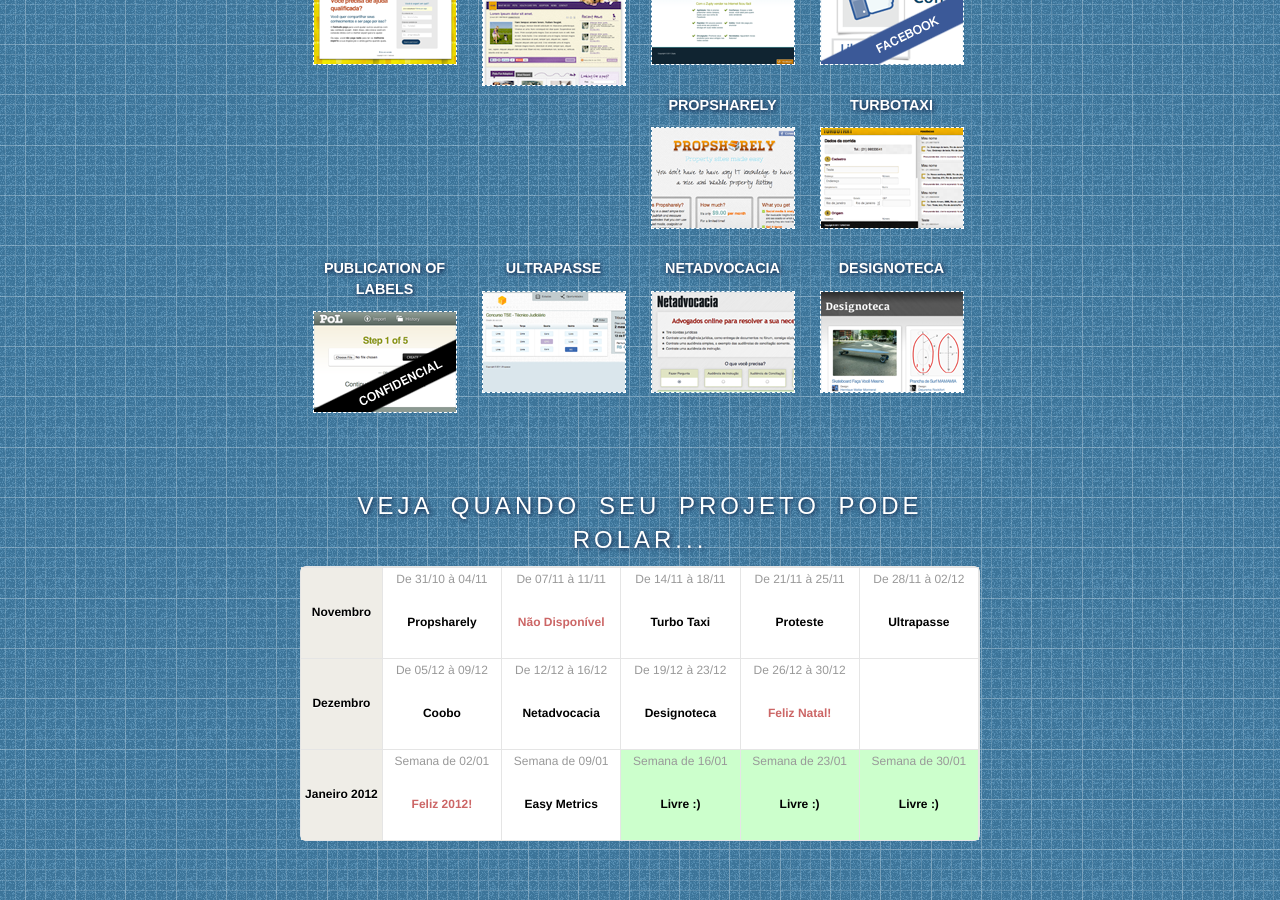
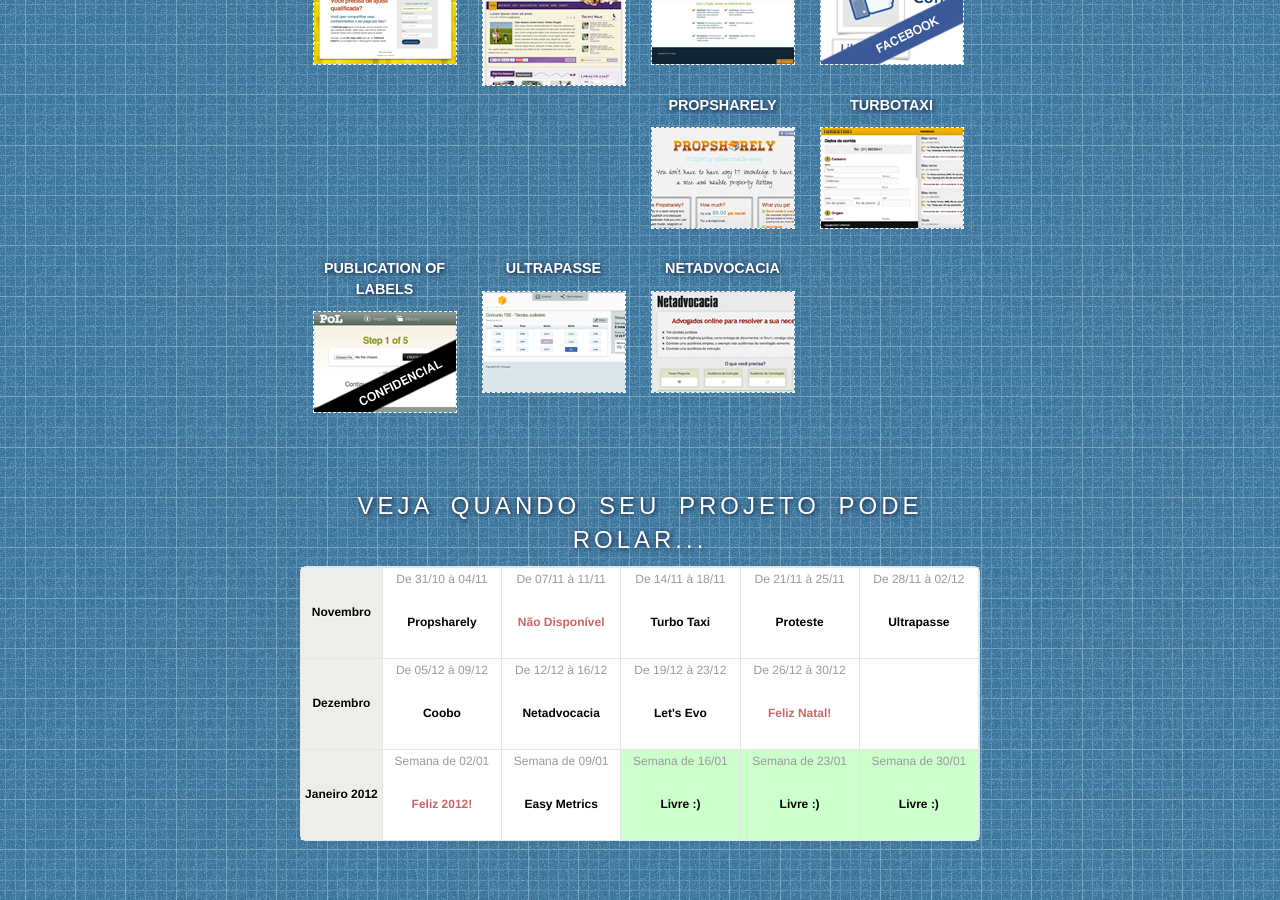
Before and after one commit to marciomarques/startupdev.github.com, a Jekyll site: the page built from index.html, in a window 1280 px wide and 900 px high, scrolled down 937 px. Built offline with Jekyll 4.4.1, drawn with Linux system fonts in a browser that asks for light colours; nearby versions of some CDN libraries; some web fonts are replaced.

Commit message:
Removing Designoteca from projects list.

```diff
--- a/index.html
+++ b/index.html
@@ -189,10 +189,6 @@
     <h4>Netadvocacia</h4>
     <p><img src="/images/apps/netadvocacia.png" width="142" height="100" alt="Netadvocacia" /></p>
   </li>
-  <li>
-    <h4>Designoteca</h4>
-    <p><img src="/images/apps/letsevo.png" width="142" height="100" alt="Designoteca" /></p>
-  </li>
 </ul>
 
 <h3>Veja quando seu projeto pode rolar...</h3>
@@ -271,7 +267,7 @@
           <div class="day">De 19/12 à 23/12</div>
           <div class="day-content">
             <strong>
-              Designoteca
+              Let's Evo
             </strong>
           </div>
         </td>
```
